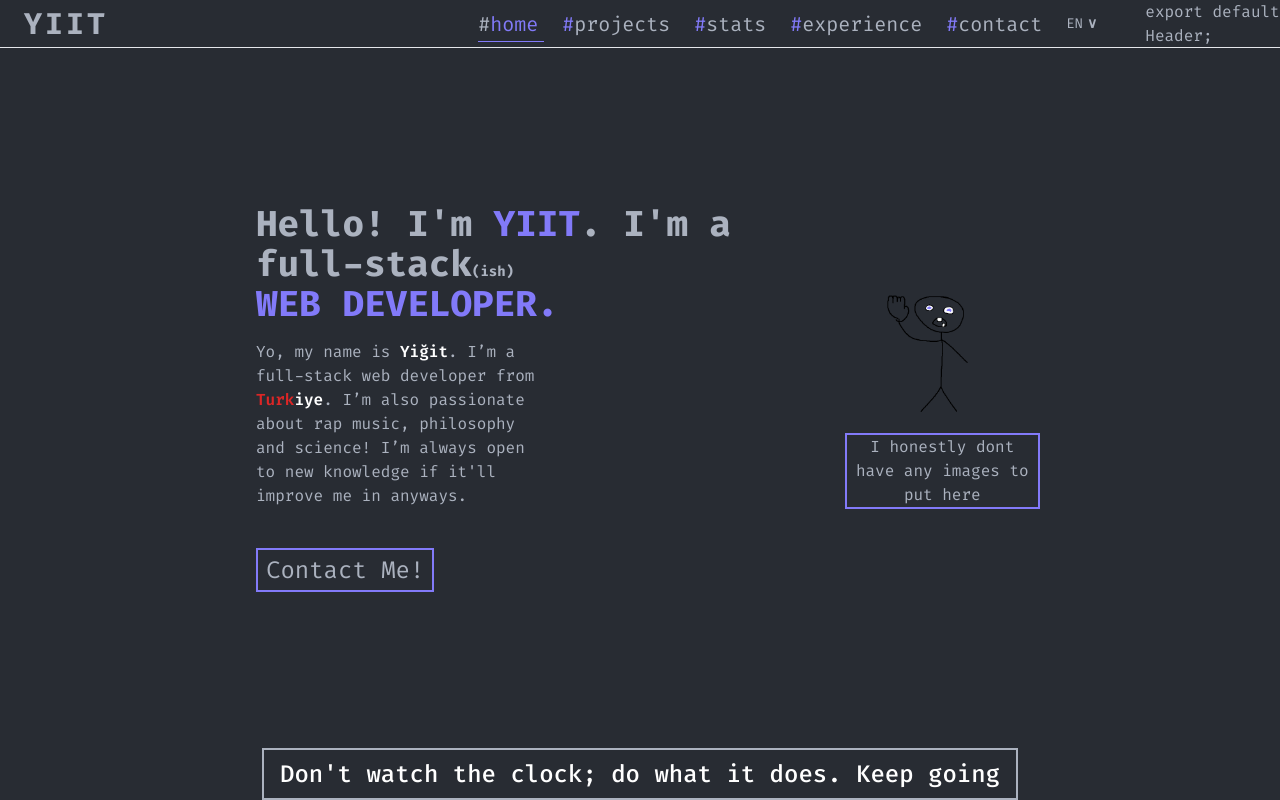
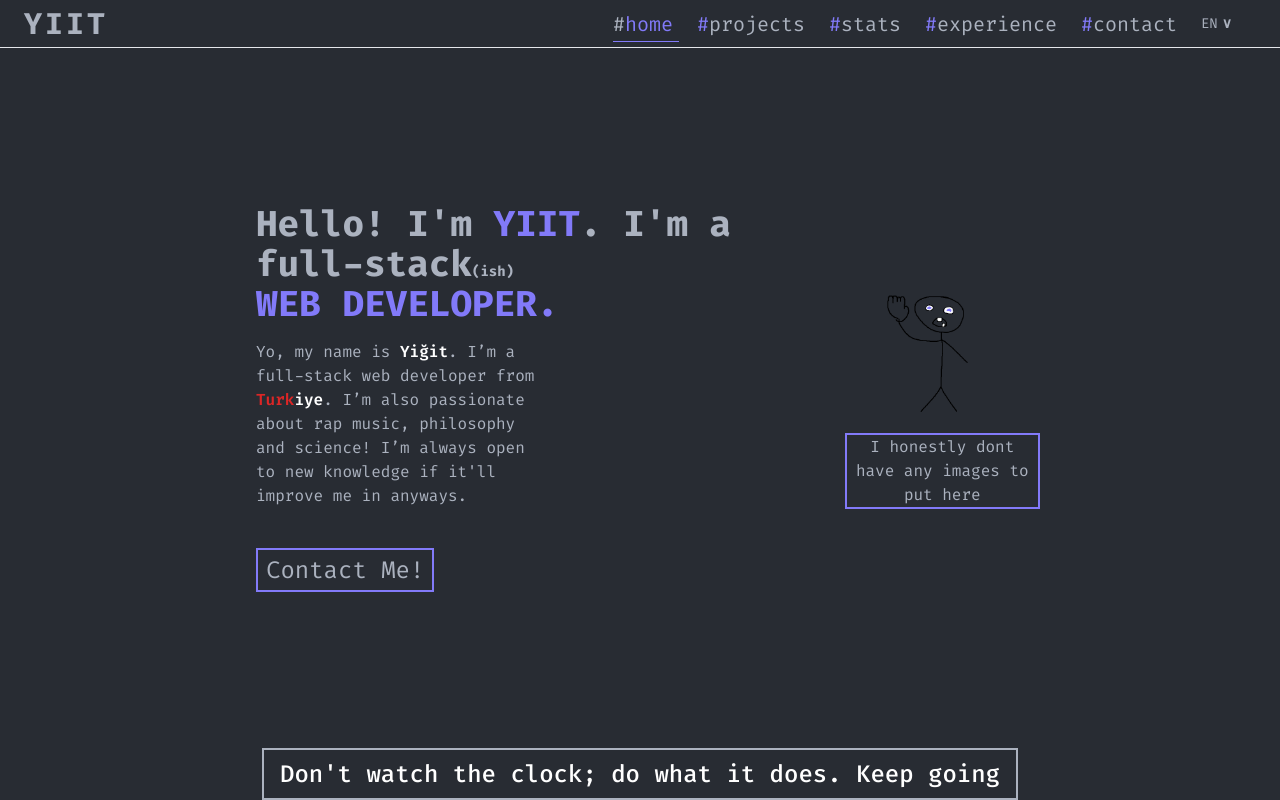
Before and after one commit to YiitWT/yiit.xyz, a React (Vite) app: page / in a window 1280 px wide. Shown: the top 800 px of the page. Built offline with nearby package versions, Linux system fonts and the light colour scheme; what tailwindcss-animated would draw is missing.

Commit message:
Stats updated

```diff
--- a/src/components/Header.tsx
+++ b/src/components/Header.tsx
@@ -161,7 +161,6 @@ return (
                 </button>
             </div>
 
-        export default Header;
             {isMenuOpen && (
                 <div className="absolute top-full left-0 w-full bg-background border-t border-gray-200 md:hidden z-40">
                     <ul className="flex flex-col">
```
Lines whose indentation alone changed are shown as unchanged.
